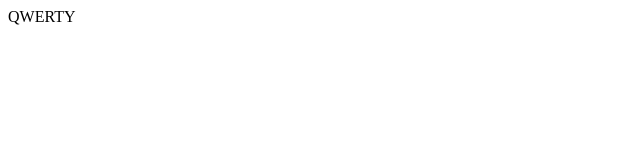
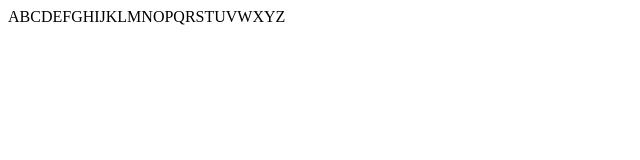
Before and after one commit to Jeryan31/Jeryan, a plain HTML site: page index.html in a window 1280 px wide. Shown: the whole page, without its empty margins (0-640 px from the left). Drawn offline with Linux system fonts and the light colour scheme.

Commit message:
Update index.html

```diff
--- a/index.html
+++ b/index.html
@@ -4,13 +4,13 @@
                 <title>My First Webpage </title>
 
                 <meta charset="UTF-8">
-                <meta name="author" content="My Name">
+                <meta name="author" content="JERREAN">
                 <meta name="keywords" content="HTML,CSS,JavaScript">
                 <meta name="revised" content="20-08-2024">
 
                 <link rel="icon" href="icon.png" type="image/gif">
         </head>
         </body>
-             <hi>  QWERTY </hi>
+             <hi>  ABCDEFGHIJKLMNOPQRSTUVWXYZ </hi>
         </body>
 </html>
```
